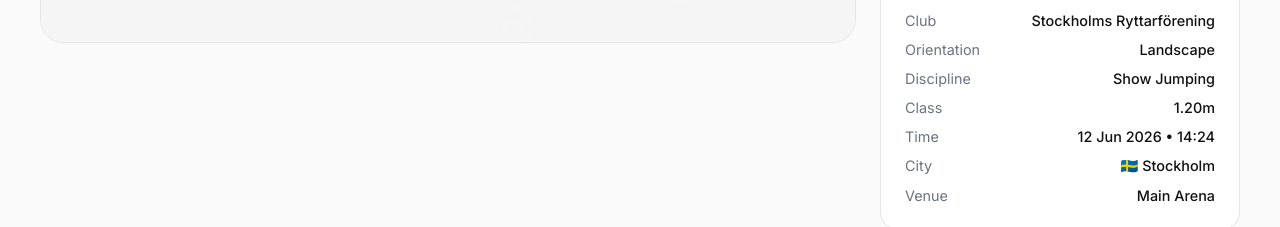
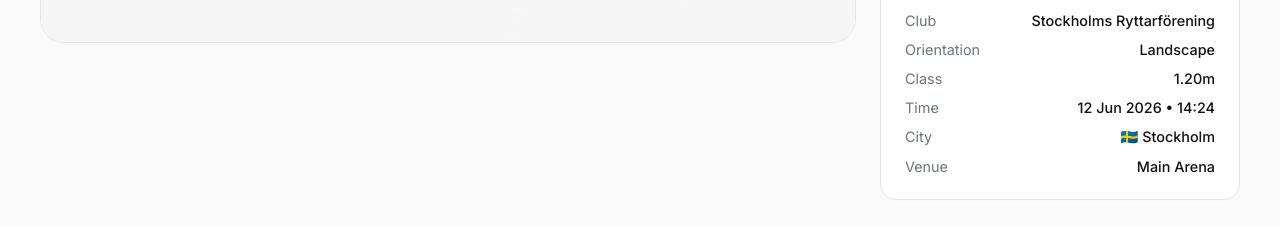
Before and after one commit to Waideas2M/Gallopics, a React (Vite) app: page /photo/1 in a window 1280 px wide. Shown: the part 721-948 px from the top of the page. Built offline with nearby package versions, Linux system fonts and the light colour scheme.

Commit message:
Fix build errors for Netlify

```diff
--- a/src/hooks/useMobileSearchMode.ts
+++ b/src/hooks/useMobileSearchMode.ts
@@ -1,4 +1,4 @@
-import { useState, useEffect, useCallback, RefObject } from 'react';
+import { useState, useEffect, useCallback, type RefObject } from 'react';
 
 /**
  * useMobileSearchMode - Enforces Google-like mobile search focus behavior
--- a/src/pages/ImageProfile.tsx
+++ b/src/pages/ImageProfile.tsx
@@ -320,10 +320,6 @@
                                         <span className="detail-value">{detectedPortrait ? 'Portrait' : 'Landscape'}</span>
                                     </div>
                                     <div className="detail-item">
-                                        <span className="detail-label">Discipline</span>
-                                        <span className="detail-value">{photo.discipline}</span>
-                                    </div>
-                                    <div className="detail-item">
                                         <span className="detail-label">Class</span>
                                         <span className="detail-value">1.20m</span>
                                     </div>
--- a/src/pages/pg/PgSelectionPanel.tsx
+++ b/src/pages/pg/PgSelectionPanel.tsx
@@ -1,6 +1,5 @@
 import React, { useState, useEffect, useMemo, useRef } from 'react';
-import { createPortal } from 'react-dom';
-import { X, Clock, Trash2, MoreVertical, RotateCcw, Save, Slash, ChevronDown, CheckCircle, Plus, AlertTriangle, AlertCircle, Check, Pencil, Info, ChevronRight, HelpCircle, ChevronLeft } from 'lucide-react';
+import { X, Clock, Trash2, MoreVertical, RotateCcw, Save, Slash, ChevronDown, Plus, AlertCircle, Check, Pencil, Info, ChevronRight, HelpCircle, ChevronLeft } from 'lucide-react';
 import './PgSelectionPanel.css';
 import { usePhotographer, type Photo } from '../../context/PhotographerContext';
 import { RIDERS, HORSES } from '../../data/mockData';
```
